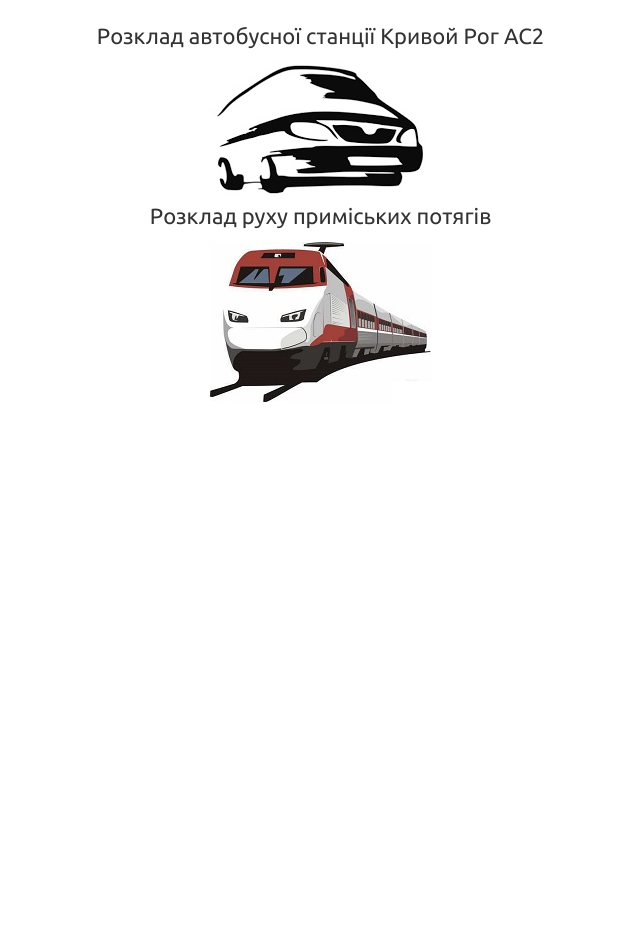
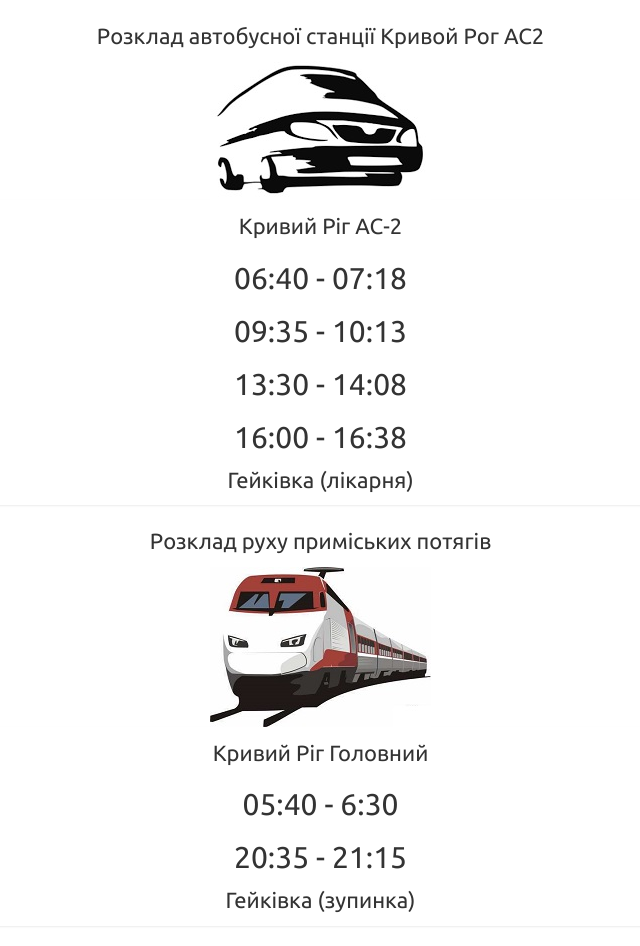
Before and after one commit to OnePlusZero/gopn, a Django app: page /howtous in a window 1280 px wide. Shown: the part 62-1008 px from the top of the page, without its empty margins (332-972 px from the left). Before the commit the page ends 464 px from the top, so only its background shows below. Run offline with Django 3.2, Linux system fonts and the light colour scheme; some libraries are stand-ins or nearby versions; some web fonts are replaced.

Commit message:
transport +

```diff
--- a/corka/pews/templates/pews/howtous.html
+++ b/corka/pews/templates/pews/howtous.html
@@ -8,6 +8,9 @@
    <div class="coris">
         <p>Розклад автобусної станції Кривой Рог АС2</p>
          <img src="{% static "033.jpg" %}">
+         <ul class="list-group list-group-flush">
+            <li class="list-group-item">Кривий Ріг АС-2    <h2>06:40 - 07:18</h2><h2>09:35 - 10:13</h2><h2>13:30 - 14:08</h2><h2>16:00 - 16:38</h2>     Гейківка (лiкарня)</li>
+         </ul>
 
 
 
@@ -16,7 +19,9 @@
 
          <p>Розклад руху приміських потягів</p>
          <img src="{% static "034.jpg" %}">
-
+         <ul class="list-group list-group-flush">
+            <li class="list-group-item">Кривий Ріг Головний    <h2>05:40 - 6:30 	</h2><h2>20:35 - 21:15</h2>     Гейківка (зупинка)</li>
+         </ul>
 
       </div>
 
```
